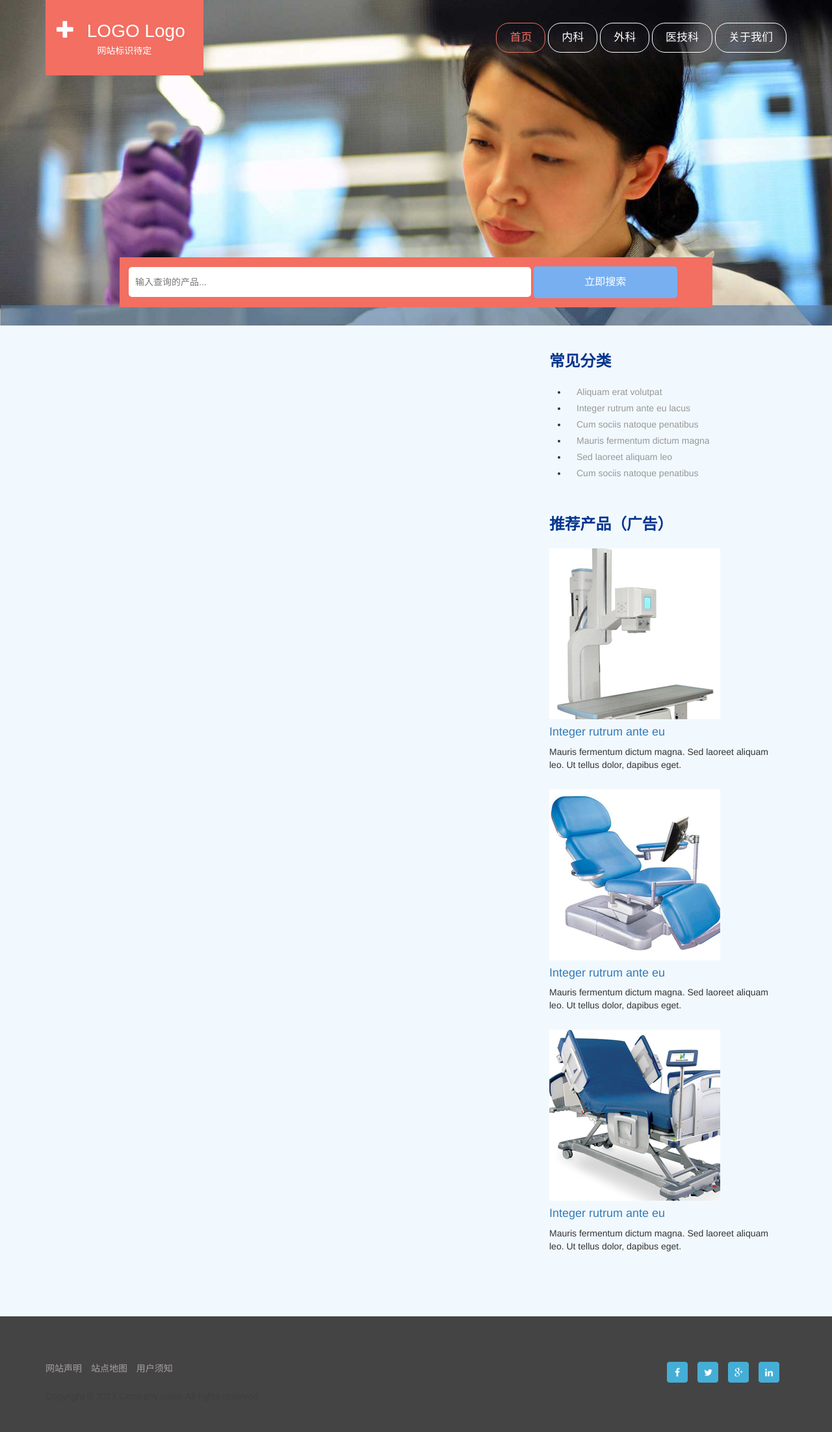
After one commit to foxitjob/eedee-api, a Django app: template eedee/templates/product_supplier.html in a window 1280 px wide. The commit adds this page. Shown: the whole page at 65% size. Run offline with Django 3.2, Linux system fonts and the light colour scheme; the template is opened without the code that fills it, so the values that code supplies are empty; parts of the project's set-up code (start-up, migrations or seed data) failed here and were passed over; some libraries are stand-ins or nearby versions.

Commit message:
update index

```diff
--- a/eedee/templates/category_product.html
+++ b/eedee/templates/category_product.html
@@ -117,7 +117,7 @@
 				<div class="special-info grid_1 simpleCart_shelfItem">
 					<h5>{{ product.name }}</h5>
 					<div class="item_tab">
-							<a href="#">厂家</a> | <a href="#">经销商</a>
+							<a href="{% url 'product_manufacturer' product.id %}">厂家</a> | <a href="{% url 'product_supplier' product.id %}">经销商</a>
 					</div>
 				</div>
 		</li>
--- /dev/null
+++ b/eedee/templates/product_supplier.html
@@ -0,0 +1,130 @@
+{% extends "base.html" %}
+{% block body %}
+<!-- banner : 主页之外用banner1 -->
+	<div class="banner1">
+		<div class="container">
+<!-- header -->
+			<div class="header">
+					<div class="logo">
+					   <a href="index.html">
+						   <i class="glyphicon glyphicon-plus" aria-hidden="true"></i>
+						   LOGO Logo<span>网站标识待定</span>
+					   </a>
+					</div>
+					<div class="top-nav">
+						<span class="menu"><img src="images/menu.png" alt=" " /></span>
+						<ul class="nav">
+							<li class="active"><a href="index.html">首页</a></li>
+							<li><a href="#">内科</a></li>
+							<li><a href="#">外科</a></li>
+							<li><a href="#">医技科</a></li>
+							<li><a href="#">关于我们</a></li>
+						</ul>
+								<!-- script-for-menu -->
+								 <script>
+								   $( "span.menu" ).click(function() {
+									 $( "ul.nav" ).slideToggle( 300, function() {
+									       // Animation complete.
+									  });
+									 });
+								</script>
+								<!-- /script-for-menu -->
+					</div>
+					<div class="clearfix"> </div>
+			</div>
+<!-- //header -->
+<div class="banner-info banner-info2">
+				<form>
+					<input type="text"  placeholder="输入查询的产品..." required="">
+					<input type="submit" value="立即搜索" >
+				</form>
+			</div>
+			</div>
+	</div>
+
+<!--banner2-->
+<div class="banner2">
+     <div class="container">
+		<!--<h3 class="title">厂 家</h3>-->
+		<div class="single-grid">
+				<div class="col-md-8 blog-left">
+					<div class="blog-left-grid">
+
+                        {% for supplier in suppliers %}
+						<div class="blog-leftl">
+							<h4>供应商 <span>{{ supplier.index }}</span></h4>
+							<a href="#"><i class="glyphicon glyphicon-tags" aria-hidden="true"></i>收藏</a>
+						</div>
+						<div class="blog-leftr">
+							<img class="img-responsive" alt=" " src="images/15.jpg">
+							<h3>{{ supplier.name }}</h3>
+							<ul>
+								<li><a href="#"><i class="glyphicon glyphicon-user" aria-hidden="true"></i>分享</a></li>
+								<li><a href="#"><i class="glyphicon glyphicon-tags" aria-hidden="true"></i>5 标签</a></li>
+								<li><a href="#"><i class="glyphicon glyphicon-comment" aria-hidden="true"></i>10 评论</a></li>
+								<li><a href="#"><i class="glyphicon glyphicon-export" aria-hidden="true"></i>10 经销商</a></li>
+								<li><a href="#"><i class="glyphicon glyphicon-link" aria-hidden="true"></i>查看内容</a></li>
+							</ul>
+						</div>
+						<div class="clearfix"> </div>
+                        {% endfor %}
+
+					</div>
+				</div>
+				<div class="col-md-4 blog-right">
+					<h3>常见分类</h3>
+					<ul>
+						<li><a href="#">Aliquam erat volutpat</a></li>
+						<li><a href="#">Integer rutrum ante eu lacus</a></li>
+						<li><a href="#">Cum sociis natoque penatibus</a></li>
+						<li><a href="#">Mauris fermentum dictum magna</a></li>
+						<li><a href="#">Sed laoreet aliquam leo</a></li>
+						<li><a href="#">Cum sociis natoque penatibus</a></li>
+					</ul>
+					<div class="recent">
+						<h3>推荐产品（广告）</h3>
+						<div class="recent-grids">
+							<div class="recent-grid">
+								<div class="wom">
+									<a href="#"><img class="img-responsive" alt=" " src="images/6.jpg"></a>
+								</div>
+								<div class="wom-right">
+									<h4><a href="#">Integer rutrum ante eu</a></h4>
+									<p>Mauris fermentum dictum magna. Sed laoreet aliquam leo.
+										Ut tellus dolor, dapibus eget.</p>
+								</div>
+								<div class="clearfix"> </div>
+							</div>
+							<div class="recent-grid">
+								<div class="wom">
+									<a href="#"><img class="img-responsive" alt=" " src="images/7.jpg"></a>
+								</div>
+								<div class="wom-right">
+									<h4><a href="#">Integer rutrum ante eu</a></h4>
+									<p>Mauris fermentum dictum magna. Sed laoreet aliquam leo.
+										Ut tellus dolor, dapibus eget.</p>
+								</div>
+								<div class="clearfix"> </div>
+							</div>
+							<div class="recent-grid">
+								<div class="wom">
+									<a href="#"><img class="img-responsive" alt=" " src="images/8.jpg"></a>
+								</div>
+								<div class="wom-right">
+									<h4><a href="#">Integer rutrum ante eu</a></h4>
+									<p>Mauris fermentum dictum magna. Sed laoreet aliquam leo.
+										Ut tellus dolor, dapibus eget.</p>
+								</div>
+								<div class="clearfix"> </div>
+							</div>
+						</div>
+					</div>
+
+
+				</div>
+				<div class="clearfix"> </div>
+			</div>
+	</div>
+</div>
+
+{% endblock body %}
--- a/settings/urls.py
+++ b/settings/urls.py
@@ -29,11 +29,13 @@ urlpatterns = [
     url(r'^admin/', admin.site.urls),
     url(r'^ueditor/', include('DjangoUeditor.urls'),),
     url(r'^$', eedee.views.index, name='index'),
-    url(r'^eedee/index1', eedee.views.index1),
+    # url(r'^eedee/index1', eedee.views.index1),
     url(r'^eedee/category_product/(?P<category_slug>[^/]+)/$', eedee.views.category_product, name='category_product'),
-    url(r'^eedee/product_category/(?P<produc_id>[^/]+)/$', eedee.views.product_category_list, name='product_category'),
-    url(r'^eedee/manufacturer/(?P<id>[^/]+)/$', eedee.views.manufacturer_detail, name='manufacturer'),
-    url(r'^eedee/supplier/(?P<id>[^/]+)/$', eedee.views.supplier_detail, name='supplier'),
+    # url(r'^eedee/product_category/(?P<produc_id>[^/]+)/$', eedee.views.product_category_list, name='product_category'),
+    url(r'^eedee/product_manufacturer/(?P<produc_id>[^/]+)/$', eedee.views.product_manufacturer, name='product_manufacturer'),
+    url(r'^eedee/product_supplier/(?P<produc_id>[^/]+)/$', eedee.views.product_supplier, name='product_supplier'),
+    # url(r'^eedee/manufacturer/(?P<id>[^/]+)/$', eedee.views.manufacturer_detail, name='manufacturer'),
+    # url(r'^eedee/supplier/(?P<id>[^/]+)/$', eedee.views.supplier_detail, name='supplier'),
 ]
 urlpatterns += staticfiles_urlpatterns()
 
```
Also changed, not shown: eedee/templates/product_manufacturer.html (added, +129 -0 lines), eedee/views.py (+15 -0 lines).
